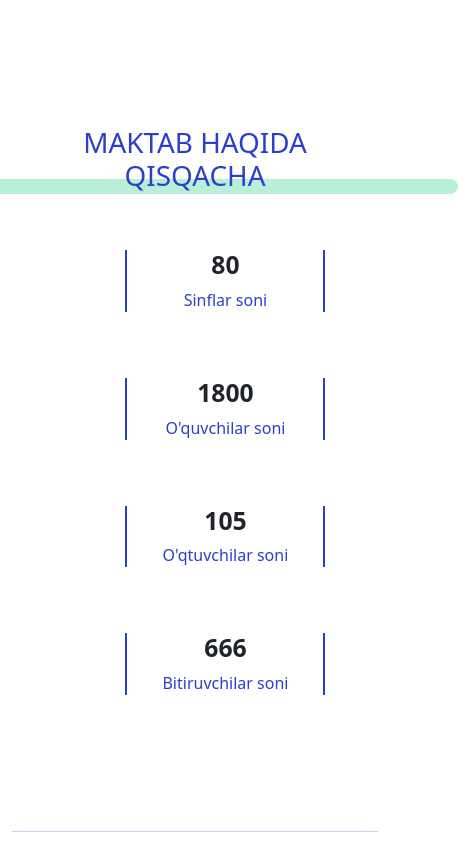
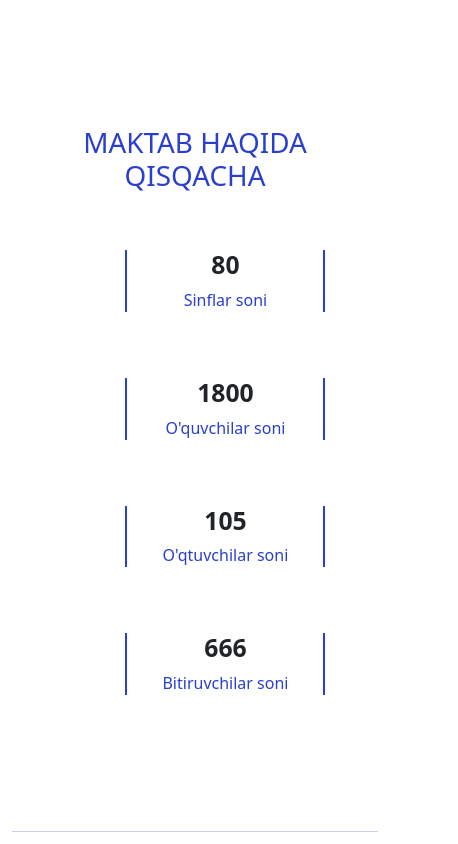
Before and after one commit to EgamnazarovJasurbek/School, a plain HTML site: page index.html in a window 390 px wide. Shown: the part 2140-2984 px from the top of the page, 458 px wide, since content can reach past the window. Drawn offline with nearby package versions, Linux system fonts and the light colour scheme.

Commit message:
school edit

```diff
--- a/css/responsive.css
+++ b/css/responsive.css
@@ -147,6 +147,10 @@
 
 /* Mobile */
 @media (max-width:576px) {
+    .title::after{
+        content: unset;
+    }
+
     .topMain-logo {
         position: absolute;
         top: 17%;
@@ -209,6 +213,7 @@
 
     .onlineSchool__info p {
         font-size: 17px;
+        text-align: left;
     }
 
     .onlineSchool__info {
```
